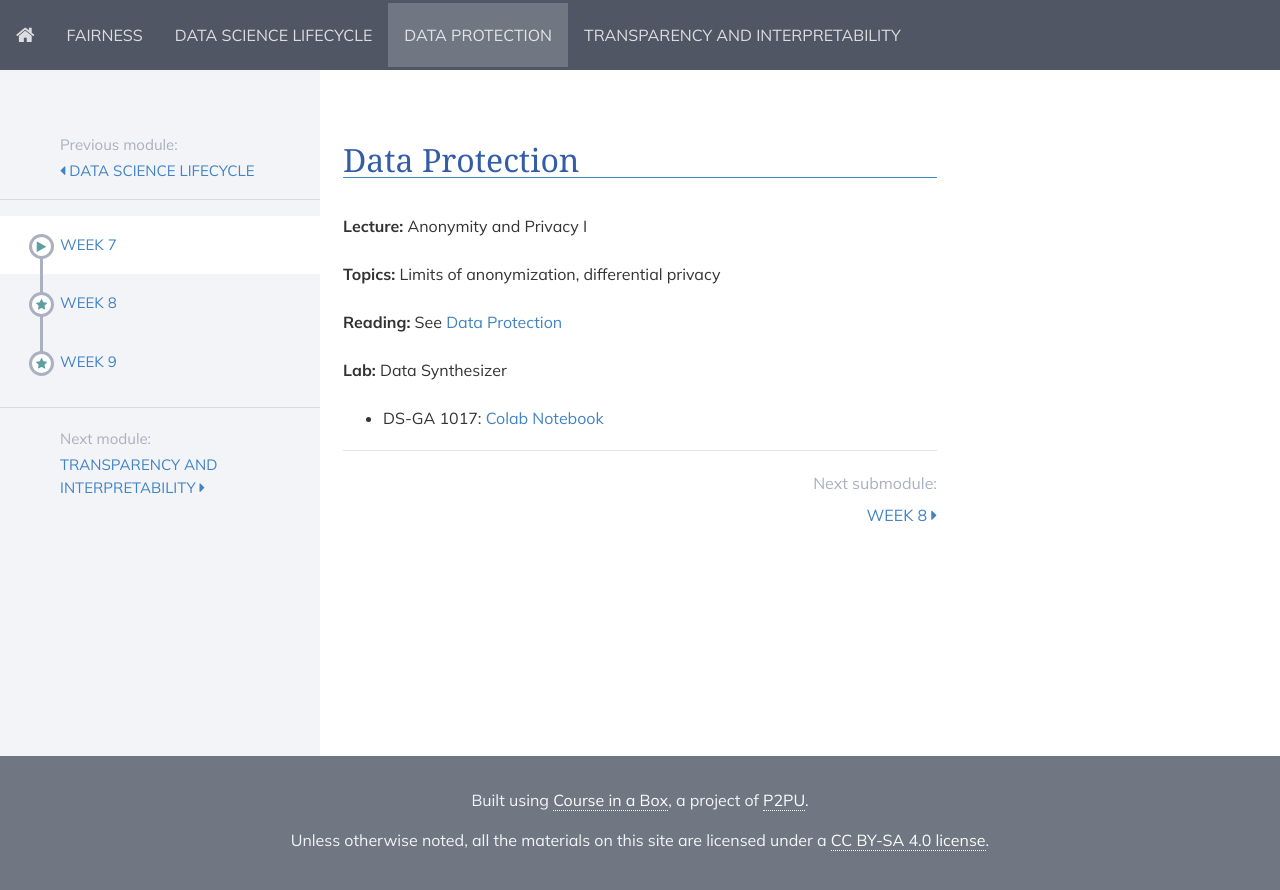
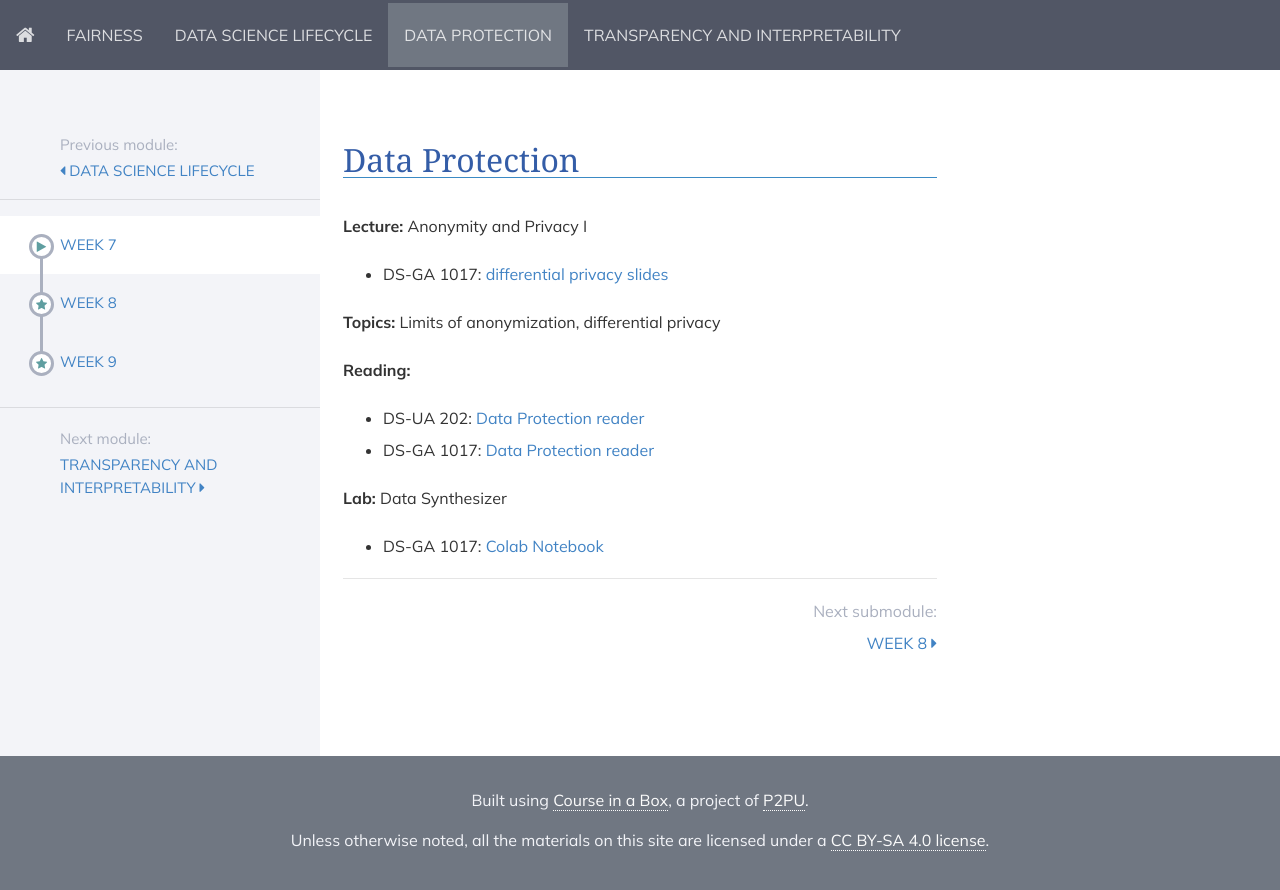
Before and after one commit to DataResponsibly/rds24, a Jekyll site: the page built from modules/data_protection/_posts/2000-01-01-week7.md, in a window 1280 px wide. Shown: the top 890 px of the page. Built offline with Jekyll 4.4.1, drawn with Linux system fonts in a browser that asks for light colours; nearby versions of some CDN libraries.

Commit message:
Update 2000-01-01-week7.md

```diff
--- a/modules/data_protection/_posts/2000-01-01-week7.md
+++ b/modules/data_protection/_posts/2000-01-01-week7.md
@@ -6,11 +6,13 @@ title: Week 7
 
 **Lecture:** Anonymity and Privacy I
 
-[//]: * [8_9 differential privacy slides](../../../assets/8_9_Privacy.pdf)
+* DS-GA 1017: [differential privacy slides](../../../assets/7_8_Privacy_1017.pdf)
 
 **Topics:** Limits of anonymization, differential privacy
 
-**Reading:** See [Data Protection](../../../assets/data_protection_reader.pdf)
+**Reading:**
+* DS-UA 202: [Data Protection reader](../../../assets/data_protection_reader.pdf)
+* DS-GA 1017: [Data Protection reader](../../../assets/protection_reader.pdf)
 
 **Lab:** Data Synthesizer
 
```
